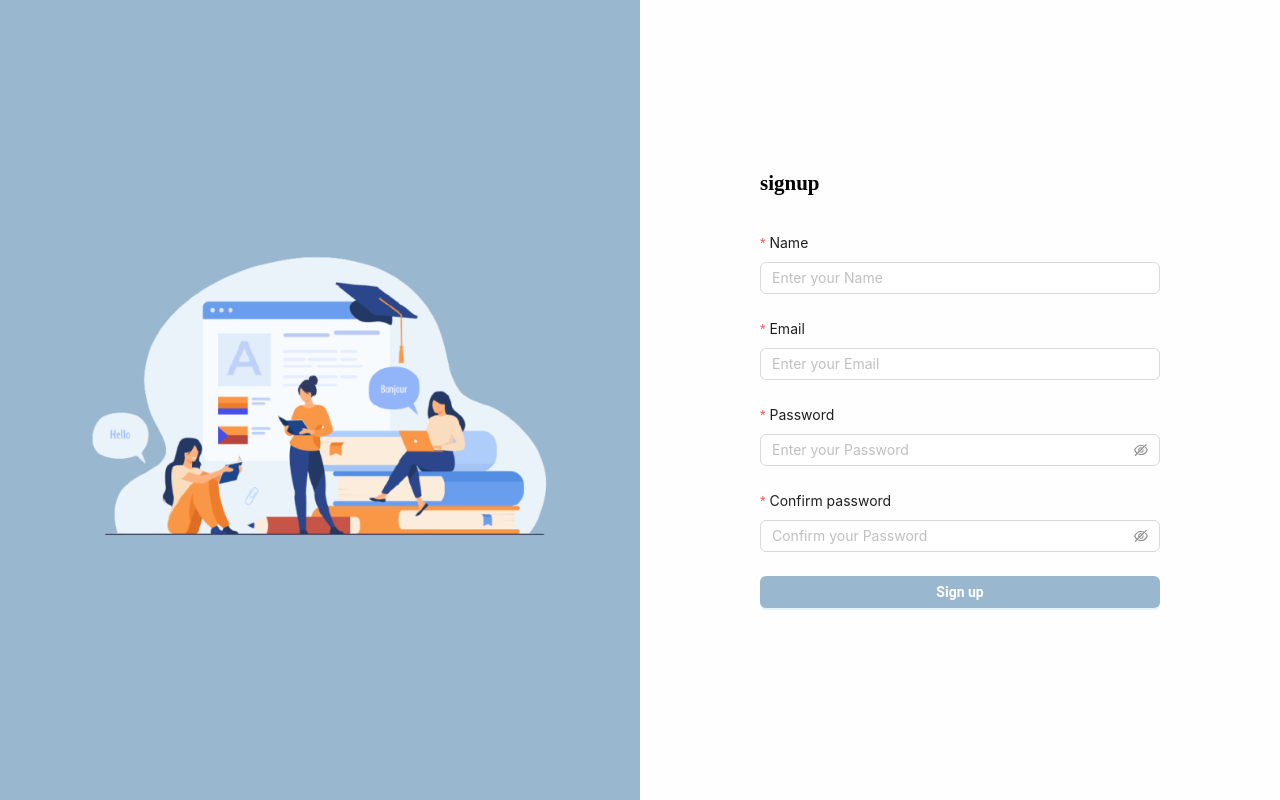
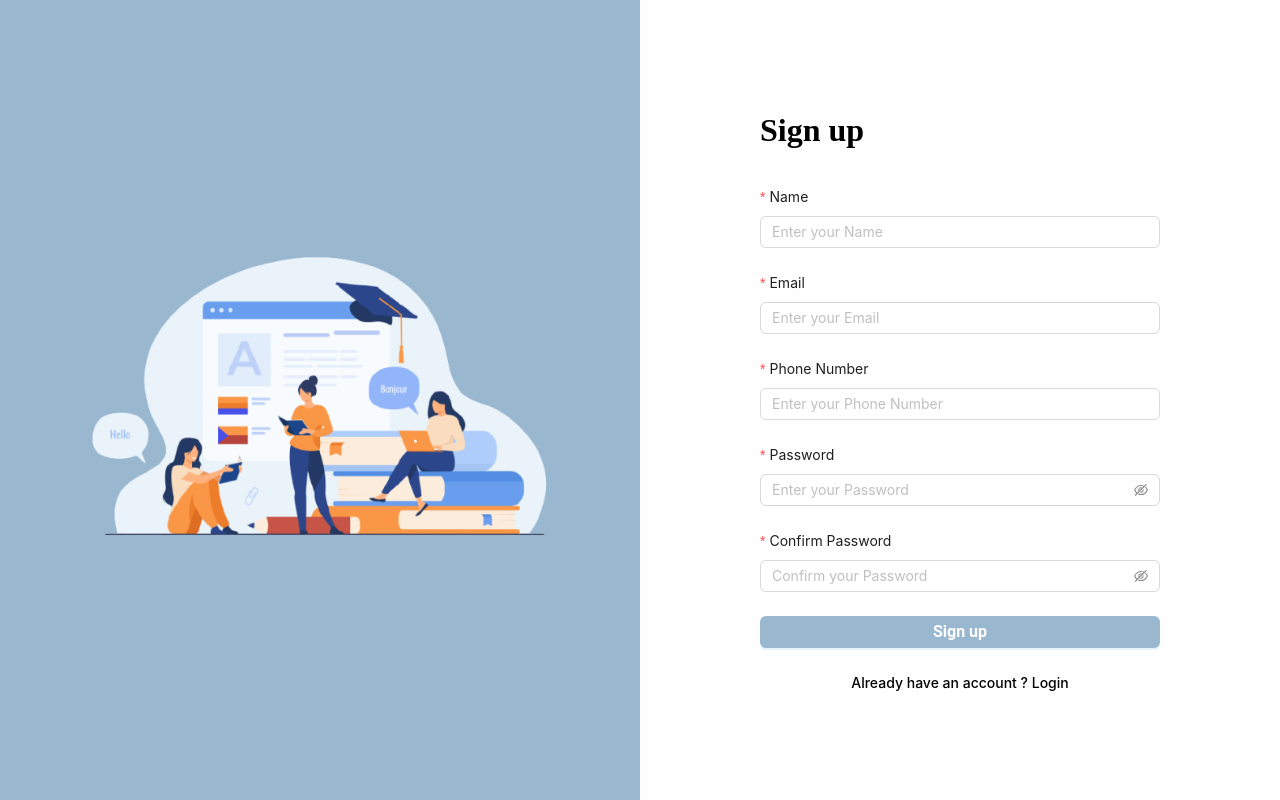
Before and after one commit to abeermourtaja/project, a React (Vite) app: page /signup in a window 1280 px wide. Built offline with nearby package versions, Linux system fonts and the light colour scheme.

Commit message:
api added

```diff
--- /dev/null
+++ b/src/API/api.ts
@@ -0,0 +1,61 @@
+// 📁 src/api/api.ts
+import axios from "axios";
+import { ENDPOINTS } from "./endpoints"; // ✅ استيراد كل الروابط من مكان واحد
+
+// ✅ تسجيل الدخول
+export async function loginUser(email: string, password: string) {
+  const response = await axios.post(ENDPOINTS.login, {
+    email,
+    password,
+  });
+  return response.data; // فيه access و refresh tokens
+}
+
+// ✅ إنشاء حساب جديد (تسجيل مستخدم)
+export async function registerUser(username: string, email: string, password: string) {
+  try {
+    const response = await axios.post(ENDPOINTS.register, {
+      name: username, // ✳️ الاسم المطلوب من الـ backend
+      email: email,
+      password: password,
+      password_confirm: password, // 🔹 إذا السيرفر يتطلب تأكيد كلمة المرور
+    });
+
+    console.log("✅ Backend response:", response.data);
+    return response.data;
+  }   catch (error: any) {
+    console.error("🔴 Backend error (detailed):", JSON.stringify(error.response?.data, null, 2));
+    throw error;
+  }
+
+}
+
+// ✅ جلب بيانات المستخدم بعد تسجيل الدخول
+export async function getUserProfile(token: string) {
+  const response = await axios.get(ENDPOINTS.userProfile, {
+    headers: {
+      Authorization: `Bearer ${token}`,
+    },
+  });
+  return response.data;
+}
+
+// ✅ جلب المحاضرات (مثال للربط القادم)
+export async function getLectures(token: string) {
+  const response = await axios.get(ENDPOINTS.lectures, {
+    headers: {
+      Authorization: `Bearer ${token}`,
+    },
+  });
+  return response.data;
+}
+
+// ✅ جلب الواجبات (مثال ثاني)
+export async function getAssignments(token: string) {
+  const response = await axios.get(ENDPOINTS.assignments, {
+    headers: {
+      Authorization: `Bearer ${token}`,
+    },
+  });
+  return response.data;
+}
--- a/src/pages/Login.tsx
+++ b/src/pages/Login.tsx
@@ -1,107 +1,123 @@
-import { Row, Col, Form, Input, Button, Divider, message } from 'antd';
-import SignupImage from '../assets/signup.png';
-import { FaFacebook } from 'react-icons/fa';
-import { FcGoogle } from 'react-icons/fc';
-import { useAuthStore } from '../store/useAuthStore';
-import { useState } from 'react';
-import axios from 'axios';
-import { COLORS } from '../constants/colors';
+import { Row, Col, Form, Input, Button, Divider, message } from "antd";
+import SignupImage from "../assets/signup.png";
+import { FaFacebook } from "react-icons/fa";
+import { FcGoogle } from "react-icons/fc";
+import { useAuthStore } from "../store/useAuthStore";
+import { useState } from "react";
+import { COLORS } from "../constants/colors";
+import { useNavigate } from "react-router-dom";
+import { getUserProfile, loginUser } from "../API/api";
+
+// ✅ استيراد الدوال الجاهزة من ملف الـ API
 
 function Login() {
   const login = useAuthStore((state) => state.login);
   const [loading, setLoading] = useState(false);
+  const navigate = useNavigate();
 
+  // ✅ دالة تسجيل الدخول
   const onFinish = async (values: any) => {
     try {
       setLoading(true);
 
-      // تسجيل الدخول
-      const response = await axios.post(
-        "https://english-learning-app-backend-1-yrx3.onrender.com/api/token/",
-        {
-          email: values.email,
-          password: values.password,
-        }
-      );
+      // 🔹 تسجيل الدخول باستخدام الـ API
+      const data = await loginUser(values.email, values.password);
+      const { access, refresh } = data;
 
-      const { access, refresh } = response.data;
-
-      // حفظ التوكنات
+      // 🔹 حفظ التوكنات في localStorage
       localStorage.setItem("accessToken", access);
       localStorage.setItem("refreshToken", refresh);
 
-      // حفظ في Zustand
+      // 🔹 تحديث الحالة في store
       login(values.email, access);
 
-      // جلب بيانات المستخدم الحالي
-      const userResponse = await axios.get(
-        "https://english-learning-app-backend-1-yrx3.onrender.com/api/v1/users/me/",
-        {
+      // 🔹 جلب بيانات المستخدم لتحديد الدور
+      const user = await getUserProfile(access);
 
-        }
-      );
+      message.success("✅ Logged in successfully!");
 
-      const user = userResponse.data;
-
-      message.success("Logged in successfully!");
-
-      // توجيه حسب الدور
+      // ✅ التوجيه حسب الدور
       if (user.role === "student") {
-        window.location.href = "/student/dashboard";
+        navigate("/home");
       } else if (user.role === "teacher") {
-        window.location.href = "/teacher/dashboard";
+        navigate("/lectures");
       } else {
-        message.error("Unknown role");
+        message.warning("⚠️ Role not recognized, redirecting to home...");
+        navigate("/home");
       }
     } catch (error: any) {
-      console.error(error);
-      message.error(error.response?.data?.detail || "Login failed");
+      console.error("❌ Error during login:", error);
+      message.error(error.response?.data?.detail || "Login failed. Please try again.");
     } finally {
       setLoading(false);
     }
   };
 
   return (
-    <div style={{ height: '100vh', width: '100vw', margin: 0, padding: 0, display: 'flex', flexDirection: 'column' }}>
-      <Row gutter={0} style={{ flex: 1, width: '100%', margin: 0 }}>
-        {/* Left Image Section */}
+    <div
+      style={{
+        height: "100vh",
+        width: "100vw",
+        margin: 0,
+        padding: 0,
+        display: "flex",
+        flexDirection: "column",
+      }}
+    >
+      <Row gutter={0} style={{ flex: 1, width: "100%", margin: 0 }}>
         <Col
           xs={0}
           sm={0}
           md={12}
           style={{
-            height: '100%',
-            width: '100%',
+            height: "100%",
+            width: "100%",
             backgroundColor: COLORS.primary,
-            display: 'flex',
-            justifyContent: 'center',
-            alignItems: 'center',
+            display: "flex",
+            justifyContent: "center",
+            alignItems: "center",
           }}
         >
           <img
             src={SignupImage}
             alt="Login Illustration"
-            style={{ maxWidth: '80%', height: '100%', objectFit: 'contain' }}
+            style={{ maxWidth: "80%", height: "100%", objectFit: "contain" }}
           />
         </Col>
 
-        {/* Right Form Section */}
         <Col
           xs={24}
           sm={24}
           md={12}
           style={{
-            height: '100%',
-            width: '100%',
-            display: 'flex',
-            justifyContent: 'center',
-            alignItems: 'center',
+            height: "100%",
+            width: "100%",
+            display: "flex",
+            justifyContent: "center",
+            alignItems: "center",
             backgroundColor: COLORS.background,
-            padding: '2rem',
+            padding: "2rem",
           }}
         >
-          <div style={{ width: '100%', maxWidth: 400, display: 'flex', flexDirection: 'column', justifyContent: 'center' }}>
-            <h2 style={{ color: 'black', textAlign: 'start', marginBottom: '2rem', fontWeight: 700, fontFamily: 'Poppins', fontSize: '32' }}>
+          <div
+            style={{
+              width: "100%",
+              maxWidth: 400,
+              display: "flex",
+              flexDirection: "column",
+              justifyContent: "center",
+            }}
+          >
+            <h2
+              style={{
+                color: "black",
+                textAlign: "start",
+                marginBottom: "2rem",
+                fontWeight: 700,
+                fontFamily: "Poppins",
+                fontSize: "32px",
+              }}
+            >
               Login
             </h2>
 
@@ -109,8 +125,8 @@ function Login() {
               <Form.Item
                 label="Email"
                 name="email"
-                style={{ fontFamily: 'Inter' }}
-                rules={[{ required: true, message: 'Please enter your email!' }]}
+                style={{ fontFamily: "Inter" }}
+                rules={[{ required: true, message: "Please enter your email!" }]}
               >
                 <Input placeholder="Enter Your Email" />
               </Form.Item>
@@ -118,8 +134,8 @@ function Login() {
               <Form.Item
                 label="Password"
                 name="password"
-                style={{ fontFamily: 'Inter' }}
-                rules={[{ required: true, message: 'Please enter your password!' }]}
+                style={{ fontFamily: "Inter" }}
+                rules={[{ required: true, message: "Please enter your password!" }]}
               >
                 <Input.Password placeholder="Enter Your Password" />
               </Form.Item>
@@ -130,12 +146,24 @@ function Login() {
                   htmlType="submit"
                   block
                   loading={loading}
-                  style={{ fontWeight: 700, fontFamily: 'Roboto', fontSize: '16', backgroundColor: COLORS.primary }}
+                  style={{
+                    fontWeight: 700,
+                    fontFamily: "Roboto",
+                    fontSize: "16px",
+                    backgroundColor: COLORS.primary,
+                  }}
                 >
                   Log in
                 </Button>
-                <div style={{ textAlign: 'right', marginBottom: '1rem' }}>
-                  <a href="/forget-password" style={{ fontSize: '13px', textDecoration: 'underline', color: '#2E2E2E' }}>
+                <div style={{ textAlign: "right", marginBottom: "1rem" }}>
+                  <a
+                    href="/forget-password"
+                    style={{
+                      fontSize: "13px",
+                      textDecoration: "underline",
+                      color: "#2E2E2E",
+                    }}
+                  >
                     Forget password?
                   </a>
                 </div>
@@ -144,19 +172,19 @@ function Login() {
 
             <Divider>Or</Divider>
 
-            <div style={{ display: 'flex', justifyContent: 'center', gap: '1rem' }}>
+            <div style={{ display: "flex", justifyContent: "center", gap: "1rem" }}>
               <Button
                 icon={<FcGoogle size={20} />}
                 shape="circle"
-                style={{ fontSize: '20px', padding: '8px' }}
+                style={{ fontSize: "20px", padding: "8px" }}
               />
               <Button
                 icon={<FaFacebook size={20} color="white" />}
                 shape="circle"
                 style={{
-                  backgroundColor: '#3b5998',
-                  borderColor: '#3b5998',
-                  padding: '8px',
+                  backgroundColor: "#3b5998",
+                  borderColor: "#3b5998",
+                  padding: "8px",
                 }}
               />
             </div>
--- a/src/pages/Signup.tsx
+++ b/src/pages/Signup.tsx
@@ -1,84 +1,258 @@
-import { Button, Col, Form, Input, Row } from "antd";
-import SignupImage from '../assets/signup.png';
+import React, { useState } from "react";
+import { Button, Col, Form, Input, Row, message } from "antd";
+import SignupImage from "../assets/signup.png";
 import { COLORS } from "../constants/colors";
-import { useNavigate } from "react-router-dom";
+import { useNavigate, Link } from "react-router-dom";
+import { registerUser } from "../API/api";
+import { useUserStore } from "../store/useUserStore";
 
-function Signup(){
+function Signup() {
+  const [form] = Form.useForm();
   const navigate = useNavigate();
+  const { setUser } = useUserStore();
+  const [showPasswordChecks, setShowPasswordChecks] = useState(false);
+  const [passwordValue, setPasswordValue] = useState("");
+
+  // ✅ فحص الشروط
+  const checks = {
+    length: passwordValue.length >= 8,
+    upper: /[A-Z]/.test(passwordValue),
+    lower: /[a-z]/.test(passwordValue),
+    number: /[0-9]/.test(passwordValue),
+    special: /[!@#$%^&*()_\-+={}[\]|\\:;"'<>,.?/~`]/.test(passwordValue),
+  };
+
+  const onFinish = async (values: any) => {
+    const { username, email, password, phone } = values;
+    const allOk = Object.values(checks).every(Boolean);
+
+    if (!allOk) {
+      setShowPasswordChecks(true);
+      message.error("Password does not meet the security requirements.");
+      return;
+    }
+
+    try {
+      const result = await registerUser(username, email, password);
+      setUser(result);
+
+      message.success("🎉 Account created successfully! Redirecting to login...");
+      form.resetFields();
+      setTimeout(() => navigate("/login"), 2000);
+    } catch (error: any) {
+      console.error("❌ Error during signup:", error);
+      const backendError = error.response?.data;
+
+      if (backendError) {
+        if (backendError.username) message.error(backendError.username[0]);
+        else if (backendError.email) message.error(backendError.email[0]);
+        else if (backendError.password) message.error(backendError.password[0]);
+        else message.error("An error occurred during signup. Try again.");
+      } else {
+        message.error("Server connection failed. Check your internet.");
+      }
+    }
+  };
+
   return (
     <div
       style={{
-                height: '100vh', // Ensures the parent container takes the full height of the viewport
-                width: '100vw', // Ensures the parent container takes the full width of the viewport
-                margin: 0,
-                padding: 0,
-                display: 'flex',
-                flexDirection: 'column',
+        height: "100vh",
+        width: "100vw",
+        display: "flex",
+        flexDirection: "column",
       }}
     >
-            <Row
-                gutter={0} // Removes spacing between columns
-                style={{
-                    flex: 1, // Ensures the Row stretches to fill the parent container
-                    width: '100%', // Ensures the Row takes the full width of the viewport
-                    margin: 0,
-                }}>
+      <Row gutter={0} style={{ flex: 1, width: "100%" }}>
+        {/* ✅ Left Image Section */}
         <Col
           xs={0}
           sm={0}
           md={12}
           style={{
-                        height: '100%', // Ensures the Col takes the full height of the Row
-                        width: '100%', // Ensures the Col takes the full width of its parent
+            height: "100%",
             backgroundColor: COLORS.primary,
-                        display: 'flex',
-                        justifyContent: 'center',
-                        alignItems: 'center',
-                    }}>
+            display: "flex",
+            justifyContent: "center",
+            alignItems: "center",
+          }}
+        >
           <img
             src={SignupImage}
-                        alt="Login Illustration"
-                        style={{ maxWidth: '80%', height: '100%', objectFit: 'contain' }}
+            alt="Signup Illustration"
+            style={{ maxWidth: "80%", height: "100%", objectFit: "contain" }}
           />
         </Col>
+
+        {/* ✅ Right Form Section */}
         <Col
           xs={24}
           sm={24}
           md={12}
           style={{
-                        height: '100%', // Ensures the Col takes the full height of the Row
-                        width: '100%', // Ensures the Col takes the full width of its parent
-                        display: 'flex',
-                        justifyContent: 'center',
-                        alignItems: 'center',
+            height: "100%",
+            display: "flex",
+            justifyContent: "center",
+            alignItems: "center",
             backgroundColor: COLORS.background,
-                        padding: '2rem',
-                    }}>
-                    <div  style={{
-                        width: '100%',
+            padding: "2rem",
+          }}
+        >
+          <div
+            style={{
+              width: "100%",
               maxWidth: 400,
-                        display: 'flex',
-                        flexDirection: 'column',
-                        justifyContent: 'center',
-                        }}>
-                        <h2 style={{color:'black',textAlign: 'start', marginBottom: '2rem', fontWeight: 700 ,fontFamily:'Poppins' ,fontSize:'32'}}>signup</h2>
+              display: "flex",
+              flexDirection: "column",
+              justifyContent: "center",
+            }}
+          >
+            <h2
+              style={{
+                color: "black",
+                textAlign: "start",
+                marginBottom: "2rem",
+                fontWeight: 700,
+                fontFamily: "Poppins",
+                fontSize: "32px",
+              }}
+            >
+              Sign up
+            </h2>
 
-                        <Form layout='vertical'>
-                            <Form.Item label='Name'name='Name'rules={[{ required: true, message: 'Please enter your Name!'  }]}>
-                                <Input placeholder="Enter your Name"/>
+            <Form
+              form={form}
+              layout="vertical"
+              onFinish={onFinish}
+              onFinishFailed={() =>
+                message.error("Please fill all fields correctly.")
+              }
+            >
+              {/* 🟩 Name */}
+              <Form.Item
+                label="Name"
+                name="username"
+                rules={[{ required: true, message: "Please enter your Name!" }]}
+              >
+                <Input placeholder="Enter your Name" />
               </Form.Item>
-                            <Form.Item  label='Email'name='email'rules={[{ required: true, message: 'Please enter your email!'  }]}>
-                                 <Input placeholder="Enter your Email"/>
+
+              {/* 🟩 Email */}
+              <Form.Item
+                label="Email"
+                name="email"
+                rules={[
+                  { required: true, message: "Please enter your Email!" },
+                  { type: "email", message: "Please enter a valid Email!" },
+                ]}
+              >
+                <Input placeholder="Enter your Email" />
               </Form.Item>
-                            <Form.Item label='Password' name='password' rules={[{required:true ,message:'Please enter your password'}]}>
-                                <Input.Password placeholder="Enter your Password"/>
+
+              {/* 🟩 Phone Number */}
+              <Form.Item
+                label="Phone Number"
+                name="phone"
+                rules={[
+                  { required: true, message: "Please enter your Phone Number!" },
+                  {
+                    pattern: /^[0-9]{9,15}$/,
+                    message: "Please enter a valid phone number!",
+                  },
+                ]}
+              >
+                <Input placeholder="Enter your Phone Number" />
               </Form.Item>
-                            <Form.Item label='Confirm password' name='Confirm password' rules={[{required:true ,message:'Please enter your password'}]}>
-                                <Input.Password placeholder="Confirm your Password"/>
+
+              {/* 🟩 Password */}
+              <Form.Item
+                label="Password"
+                name="password"
+                rules={[{ required: true, message: "Please enter your Password!" }]}
+                hasFeedback
+              >
+                <Input.Password
+                  placeholder="Enter your Password"
+                  onChange={(e) => setPasswordValue(e.target.value)}
+                />
               </Form.Item>
+
+              {/* 🟩 شروط كلمة المرور */}
+              {showPasswordChecks && (
+                <div style={{ marginBottom: 12 }}>
+                  <div style={{ fontSize: 14, marginBottom: 6 }}>
+                    Password must contain:
+                  </div>
+                  <ul style={{ listStyle: "none", paddingLeft: 0, margin: 0 }}>
+                    <li style={{ color: checks.length ? "green" : "#666" }}>
+                      {checks.length ? "✅" : "⬜️"} At least 8 characters
+                    </li>
+                    <li style={{ color: checks.upper ? "green" : "#666" }}>
+                      {checks.upper ? "✅" : "⬜️"} One uppercase letter
+                    </li>
+                    <li style={{ color: checks.lower ? "green" : "#666" }}>
+                      {checks.lower ? "✅" : "⬜️"} One lowercase letter
+                    </li>
+                    <li style={{ color: checks.number ? "green" : "#666" }}>
+                      {checks.number ? "✅" : "⬜️"} One number
+                    </li>
+                    <li style={{ color: checks.special ? "green" : "#666" }}>
+                      {checks.special ? "✅" : "⬜️"} One special symbol
+                    </li>
+                  </ul>
+                </div>
+              )}
+
+              {/* 🟩 Confirm Password */}
+              <Form.Item
+                label="Confirm Password"
+                name="confirmPassword"
+                dependencies={["password"]}
+                hasFeedback
+                rules={[
+                  { required: true, message: "Please confirm your Password!" },
+                  ({ getFieldValue }) => ({
+                    validator(_, value) {
+                      if (!value || getFieldValue("password") === value) {
+                        return Promise.resolve();
+                      }
+                      return Promise.reject(
+                        new Error("Passwords do not match ⚠️")
+                      );
+                    },
+                  }),
+                ]}
+              >
+                <Input.Password placeholder="Confirm your Password" />
+              </Form.Item>
+
+              {/* 🟩 زر التسجيل */}
               <Form.Item>
-                                <Button type='primary' htmlType="submit" block onClick={ () => navigate("/home")} style={{fontWeight: 700 ,fontFamily:'Roboto' ,fontSize:'16', backgroundColor:COLORS.primary }}>Sign up</Button>
+                <Button
+                  type="primary"
+                  htmlType="submit"
+                  block
+                  style={{
+                    fontWeight: 700,
+                    fontFamily: "Roboto",
+                    fontSize: "16px",
+                    backgroundColor: COLORS.primary,
+                  }}
+                >
+                  Sign up
+                </Button>
               </Form.Item>
+
+              {/* 🟩 روابط إضافية */}
+              <div
+                style={{
+                  display: "flex",
+                  justifyContent:"center",
+                  fontSize: "14px",
+                }}
+              >
+                <Link style={{color:"black"}} to="/login">Already have an account ? Login</Link>
+              </div>
             </Form>
           </div>
         </Col>
@@ -86,4 +260,5 @@ function Signup(){
     </div>
   );
 }
+
 export default Signup;
--- a/src/pages/lectures/Lectures.tsx
+++ b/src/pages/lectures/Lectures.tsx
@@ -1,3 +1,4 @@
+
 import { useState } from "react";
 import {Card,Row,Col,Input,Button,Typography,Space,Modal,Form,Badge, Layout, Upload} from "antd";
 import {SearchOutlined,EyeOutlined,FilePdfOutlined,BellFilled,PlusOutlined, VideoCameraAddOutlined, UploadOutlined} from "@ant-design/icons";
--- /dev/null
+++ b/src/store/useUserStore.ts
@@ -0,0 +1,13 @@
+import { create } from "zustand";
+
+interface UserState {
+  user: any;
+  setUser: (user: any) => void;
+  clearUser: () => void;
+}
+
+export const useUserStore = create<UserState>((set) => ({
+  user: null,
+  setUser: (user) => set({ user }),
+  clearUser: () => set({ user: null }),
+}));
```
Also changed, not shown: src/API/endpoints.ts (added, +12 -0 lines), src/store/lectureStore.ts (added). Lines whose indentation alone changed are shown as unchanged.
